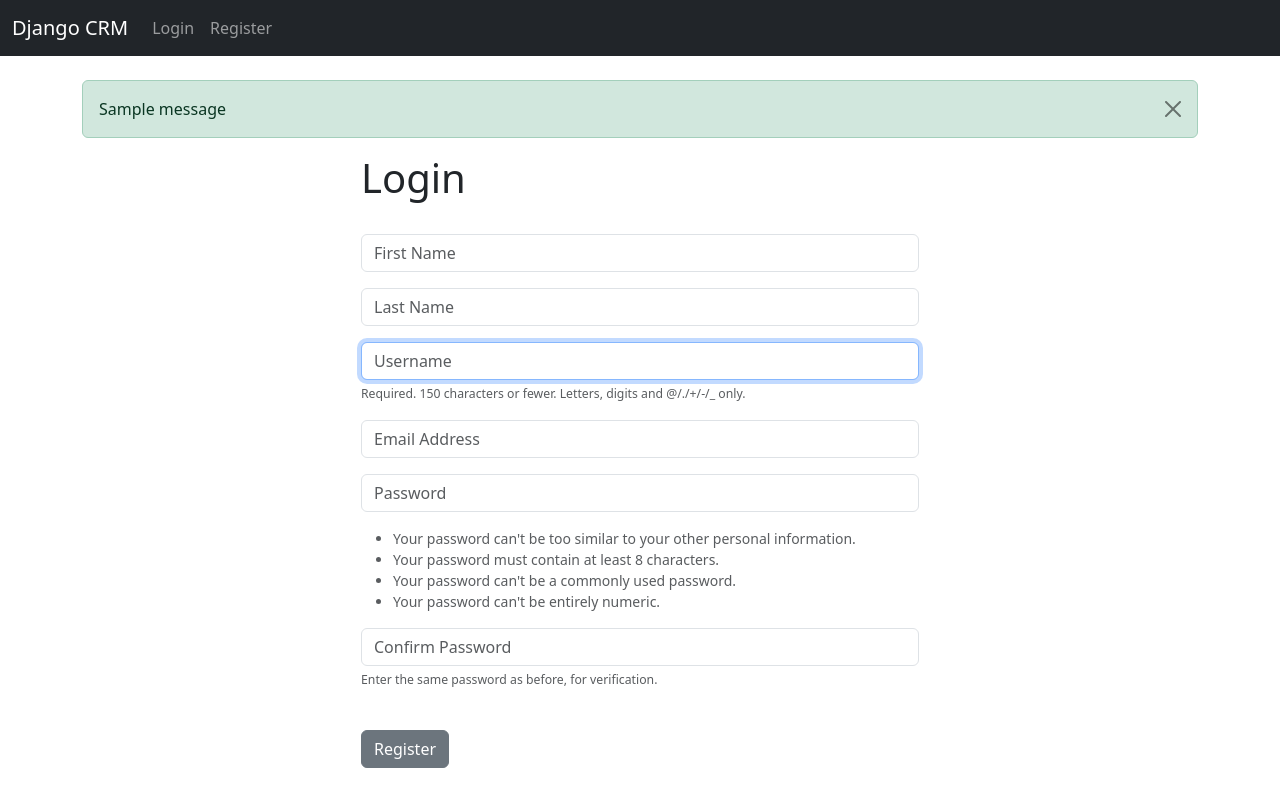
After one commit to PasinduBhagya/DjangoCRM, a Django app: page /register/ in a window 1280 px wide. The commit adds this page. Run offline with Django 4.2, Linux system fonts and the light colour scheme; tables that the repository leaves empty hold one stand-in row (values such as "Sample post"); one stand-in notice (Sample message) is shown.

Commit message:
Up to register page

```diff
--- /dev/null
+++ b/website/forms.py
@@ -0,0 +1,33 @@
+from django.contrib.auth.forms import UserCreationForm
+from django.contrib.auth.models import User
+from django import forms
+
+
+class SignUpForm(UserCreationForm):
+	email = forms.EmailField(label="", widget=forms.TextInput(attrs={'class':'form-control', 'placeholder':'Email Address'}))
+	first_name = forms.CharField(label="", max_length=100, widget=forms.TextInput(attrs={'class':'form-control', 'placeholder':'First Name'}))
+	last_name = forms.CharField(label="", max_length=100, widget=forms.TextInput(attrs={'class':'form-control', 'placeholder':'Last Name'}))
+
+
+	class Meta:
+		model = User
+		fields = ('first_name', 'last_name', 'username', 'email', 'password1', 'password2')
+
+
+	def __init__(self, *args, **kwargs):
+		super(SignUpForm, self).__init__(*args, **kwargs)
+
+		self.fields['username'].widget.attrs['class'] = 'form-control'
+		self.fields['username'].widget.attrs['placeholder'] = 'Username'
+		self.fields['username'].label = ''
+		self.fields['username'].help_text = '<span class="form-text text-muted"><small>Required. 150 characters or fewer. Letters, digits and @/./+/-/_ only.</small></span>'
+
+		self.fields['password1'].widget.attrs['class'] = 'form-control'
+		self.fields['password1'].widget.attrs['placeholder'] = 'Password'
+		self.fields['password1'].label = ''
+		self.fields['password1'].help_text = '<ul class="form-text text-muted small"><li>Your password can\'t be too similar to your other personal information.</li><li>Your password must contain at least 8 characters.</li><li>Your password can\'t be a commonly used password.</li><li>Your password can\'t be entirely numeric.</li></ul>'
+
+		self.fields['password2'].widget.attrs['class'] = 'form-control'
+		self.fields['password2'].widget.attrs['placeholder'] = 'Confirm Password'
+		self.fields['password2'].label = ''
+		self.fields['password2'].help_text = '<span class="form-text text-muted"><small>Enter the same password as before, for verification.</small></span>'
--- /dev/null
+++ b/website/templates/base.html
@@ -0,0 +1,26 @@
+<!doctype html>
+<html lang="en">
+  <head>
+    <meta charset="utf-8">
+    <meta name="viewport" content="width=device-width, initial-scale=1">
+    <title>Django CRM</title>
+    <link href="https://cdn.jsdelivr.net/npm/bootstrap@5.3.3/dist/css/bootstrap.min.css" rel="stylesheet" integrity="sha384-QWTKZyjpPEjISv5WaRU9OFeRpok6YctnYmDr5pNlyT2bRjXh0JMhjY6hW+ALEwIH" crossorigin="anonymous">
+  </head>
+  <body>
+    {% include 'navbar.html' %}
+    <div class="container">
+        <br>
+        {% if messages %}
+          {% for message in messages %}
+          <div class="alert alert-{{ message.tags }} alert-dismissible fade show" role="alert">
+            {{ message }}
+            <button type="button" class="btn-close" data-bs-dismiss="alert" aria-label="Close"></button>
+          </div>
+          {% endfor %}
+        {% endif %}
+        {% block content %}
+        {% endblock %}
+    </div>
+    <script src="https://cdn.jsdelivr.net/npm/bootstrap@5.3.3/dist/js/bootstrap.bundle.min.js" integrity="sha384-YvpcrYf0tY3lHB60NNkmXc5s9fDVZLESaAA55NDzOxhy9GkcIdslK1eN7N6jIeHz" crossorigin="anonymous"></script>
+  </body>
+</html>
--- /dev/null
+++ b/website/templates/navbar.html
@@ -0,0 +1,24 @@
+<nav class="navbar navbar-expand-lg navbar-dark bg-dark">
+    <div class="container-fluid">
+      <a class="navbar-brand" href="{% url 'home' %}">Django CRM</a>
+      <button class="navbar-toggler" type="button" data-bs-toggle="collapse" data-bs-target="#navbarNav" aria-controls="navbarNav" aria-expanded="false" aria-label="Toggle navigation">
+        <span class="navbar-toggler-icon"></span>
+      </button>
+      <div class="collapse navbar-collapse" id="navbarNav">
+        <ul class="navbar-nav">
+          {% if user.is_authenticated %}
+          <li class="nav-item">
+            <a class="nav-link" href="{% url 'logout' %}">Logout</a>
+          </li>
+          {% else %}
+          <li class="nav-item">
+            <a class="nav-link" href="{% url 'home' %}">Login</a>
+          </li>
+          <li class="nav-item">
+            <a class="nav-link" href="{% url 'register' %}">Register</a>
+          </li>
+          {% endif %}
+        </ul>
+      </div>
+    </div>
+  </nav>
--- /dev/null
+++ b/website/templates/register.html
@@ -0,0 +1,21 @@
+{% extends 'base.html' %}
+
+{% block content %}
+
+
+<div class="col-md-6 offset-md-3">
+    <h1>Login</h1>
+    <br>
+    <form method="POST" action="">
+        {% csrf_token %}
+
+        {{ form.as_p }}
+
+        <br>
+        <button type="submit" class="btn btn-secondary">Register</button>
+      </form>
+
+</div>
+
+
+{% endblock %}
--- a/website/urls.py
+++ b/website/urls.py
@@ -3,4 +3,7 @@ from . import views
 
 urlpatterns = [
     path('', views.home, name="home"),
+    # path('login/', views.login_user, name="login"),
+    path('logout/', views.logout_user, name="logout"),
+    path('register/', views.register_user, name="register"),
 ]
--- a/website/views.py
+++ b/website/views.py
@@ -1,4 +1,46 @@
-from django.shortcuts import render
+from django.shortcuts import render, redirect
+from django.contrib.auth import authenticate, login, logout
+from django.contrib import messages
+from .forms import SignUpForm
 
 def home(request):
+    if request.method == "POST":
+        username = request.POST['username']
+        password = request.POST['password']
+
+        user = authenticate(request, username=username, password=password)
+
+        if user is not None:
+            login(request, user)
+            messages.success(request, "You have been logged in.")
+            return redirect('home')
+        else:
+            messages.warning(request, "Loging attempt failed")
+            return redirect('home')
+
     return render(request, 'home.html', {})
+
+def logout_user(request):
+    logout(request)
+    messages.success(request, "You have been logged out")
+    return redirect("home")
+
+def register_user(request):
+    if request.method == "POST":
+        form = SignUpForm(request.POST)
+        if form.is_valid:
+            form.save()
+
+            username = form.cleaned_data['username']
+            password = form.cleaned_data['password1']
+
+            user = authenticate(username=username, password=password)
+            login(request, user)
+            messages.success(request, "You have been successfully logged in.")
+            return redirect("home")
+
+    else:
+        form = SignUpForm()
+        return render(request, 'register.html', {'form': form})
+
+    return render(request, 'register.html', {'form': form})
```
Also changed, not shown: website/templates/home.html (+34 -1 lines).
